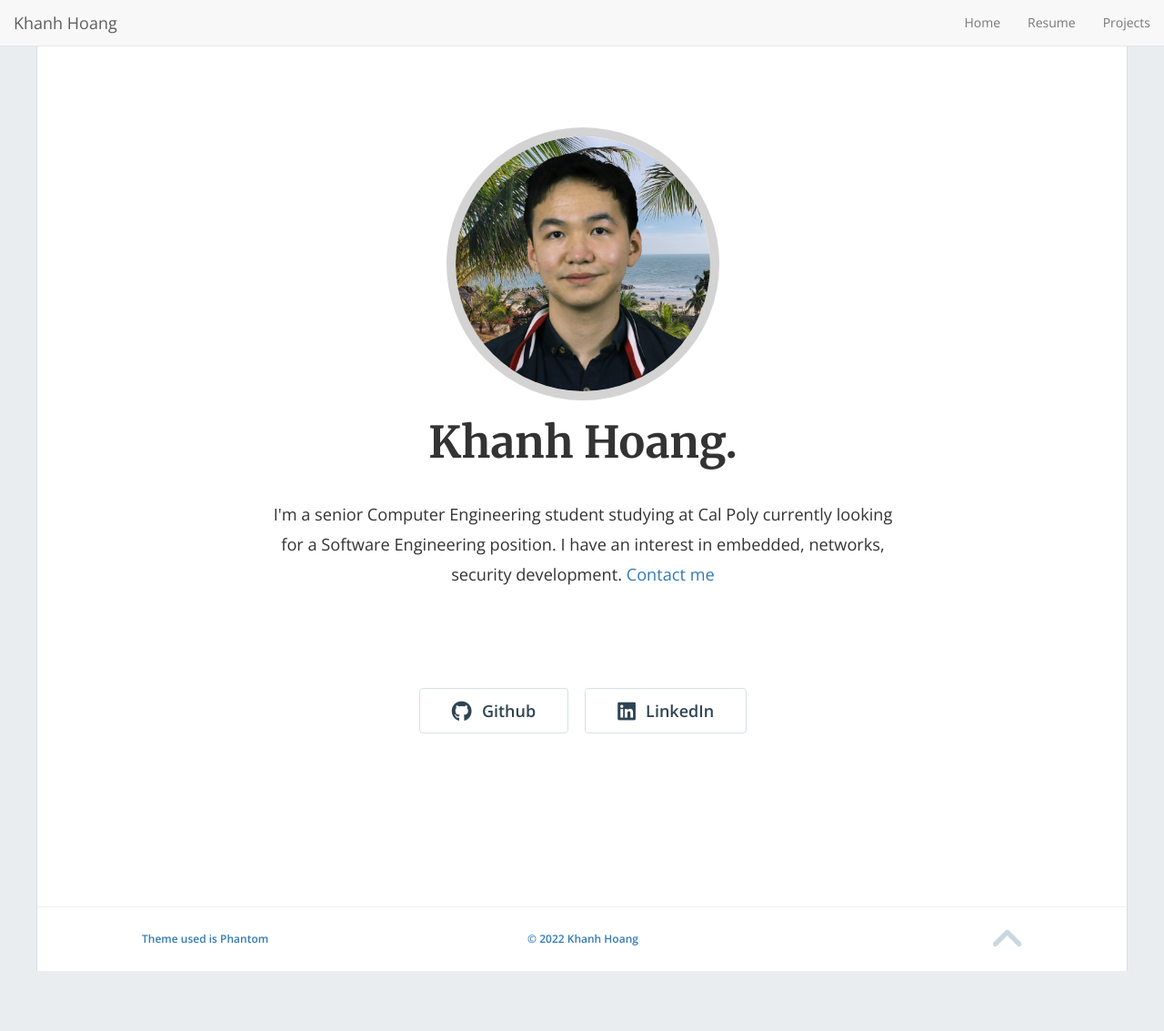
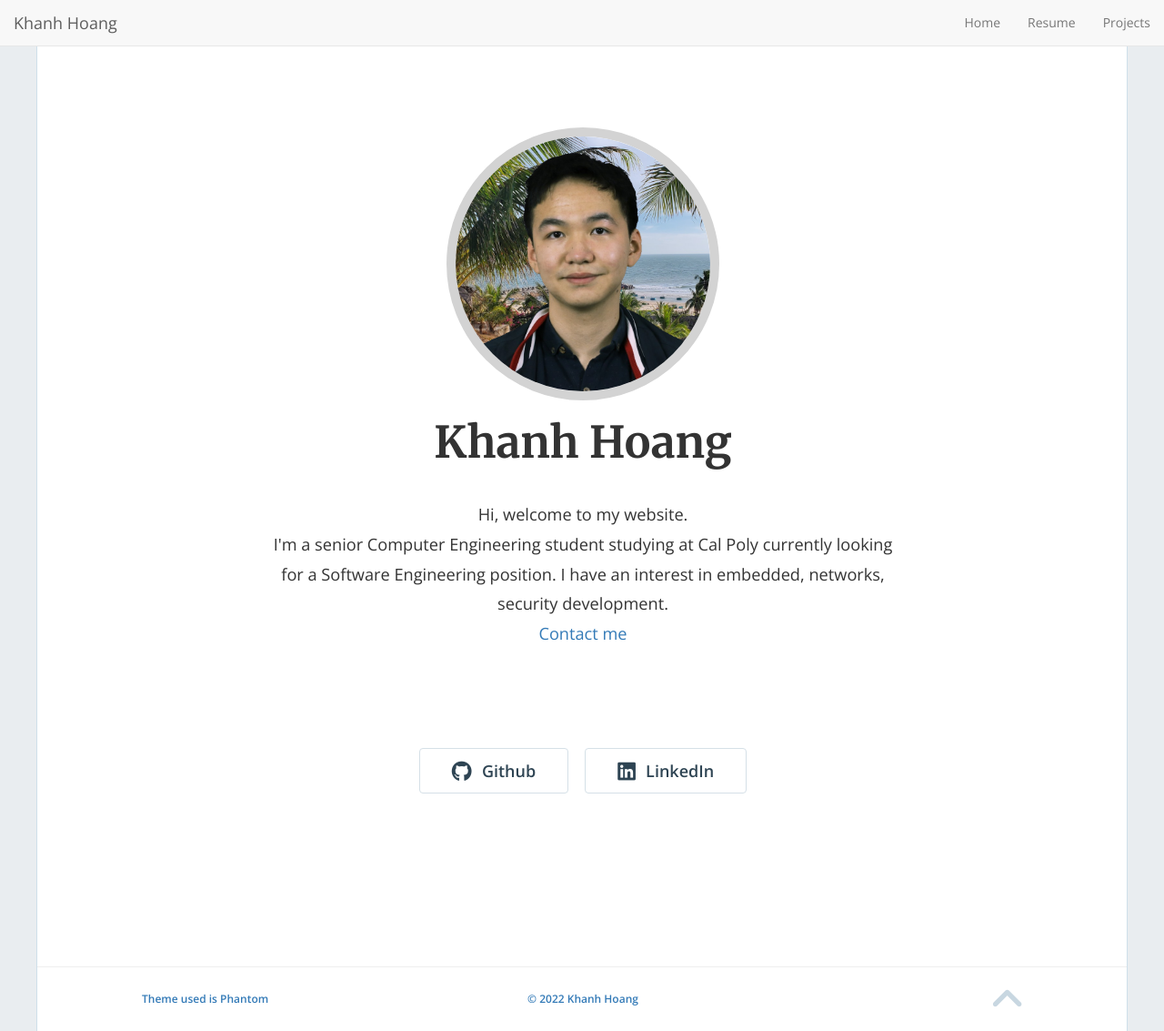
Before and after one commit to KKhanhH/kkhanhh.github.io, a Jekyll site: the page built from index.html, in a window 1280 px wide and 1133 px high. Shown: the whole window at 91% size. Built offline with Jekyll 4.4.1, drawn with Linux system fonts in a browser that asks for light colours; nearby versions of some CDN libraries; the list of posts is cut into pages by our own code.

Commit message:
Small edits

```diff
--- a/_config.yml
+++ b/_config.yml
@@ -1,9 +1,9 @@
 ---
-title: Khanh Hoang.
+title: Khanh Hoang
 email: ''
-description: I'm a senior Computer Engineering student studying at Cal Poly currently
+description: "Hi, welcome to my website.\nI'm a senior Computer Engineering student studying at Cal Poly currently
   looking for a Software Engineering position. I have an interest in embedded, networks,
-  security development.
+  security development.\n"
 baseurl: ''
 url: https://www.kkhanhhoang.com
 github_username: kkhanhh
--- a/_includes/header.html
+++ b/_includes/header.html
@@ -9,6 +9,8 @@
   <meta name="viewport" content="width=device-width, initial-scale=1">
   <meta content="yes" name="apple-mobile-web-app-capable">
   <meta name="apple-mobile-web-app-status-bar-style" content="black-translucent">
+  <html xmlns="http://www.w3.org/1999/xhtml" xmlns:fb="http://ogp.me/ns/fb#">
+  <meta property="og:image" content="{{site.profile_pic}}" />
 
   <!-- RSS -->
   <link rel="alternate" type="application/rss+xml" title="{{ site.title }} - {{ site.description }}" href="{{ site.url }}/feed.xml">
--- a/_includes/home-hero.html
+++ b/_includes/home-hero.html
@@ -16,7 +16,7 @@
           {% if site.description != '' or site.enable_contact == true %}
           <p class="text-center">
             {% if site.description != '' %}
-            {{site.description}}
+            {{site.description | newline_to_br}}
             {% endif %}
 
             {% if site.enable_contact == true %}
--- a/index.html
+++ b/index.html
@@ -2,6 +2,7 @@
 layout: home
 pagination:
   enabled: true
+title: Home
 ---
 
 <!-- BLANK -->
```
